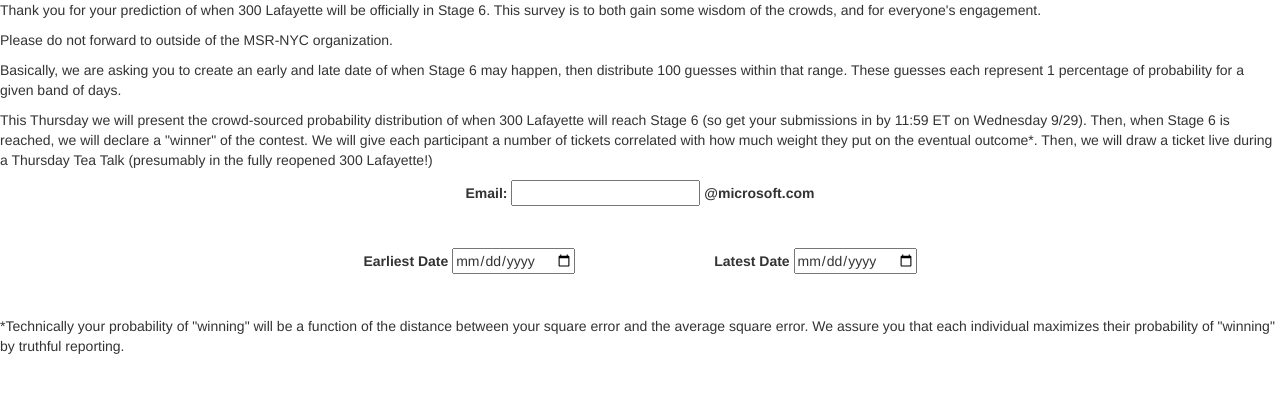
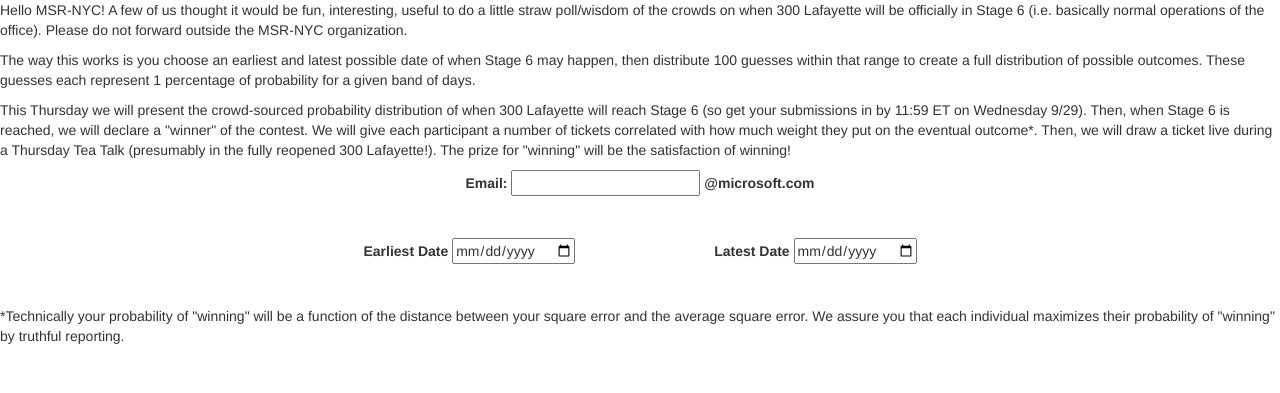
Before and after one commit to SoyBison/s6bets, a Flask app: page / in a window 1280 px wide. Shown: the top 393 px of the page. Run offline with Flask 2, Linux system fonts and the light colour scheme; some libraries are stand-ins or nearby versions.

Commit message:
changed copy

```diff
--- a/templates/index.html
+++ b/templates/index.html
@@ -10,12 +10,10 @@
 <script src="https://code.jquery.com/jquery-3.6.0.min.js" integrity="sha256-/xUj+3OJU5yExlq6GSYGSHk7tPXikynS7ogEvDej/m4=" crossorigin="anonymous"></script>
 <script src="../static/balls.js"></script>
 <body>
-<p>Thank you for your prediction of when 300 Lafayette will be officially in Stage 6. This survey is to both gain some wisdom of the crowds, and for everyone's engagement.</p>
-<p>Please do not forward to outside of the MSR-NYC organization.</p>
-<p>Basically, we are asking you to create an early and late date of when Stage 6 may happen, then distribute 100 guesses within that range. These guesses each represent 1 percentage of probability for a given band of days.</p>
-<p> This Thursday we will present the crowd-sourced probability distribution of when 300 Lafayette will reach Stage 6 (so get your submissions in by 11:59 ET on Wednesday 9/29). Then, when Stage 6 is reached, we will declare a "winner" of the contest.
-    We will give each participant a number of tickets correlated with how much weight they put on the eventual outcome*. Then, we will draw a ticket live during a Thursday Tea Talk (presumably in the fully reopened 300 Lafayette!)
-</p>
+<p>Hello MSR-NYC! A few of us thought it would be fun, interesting, useful to do a little straw poll/wisdom of the crowds on when 300 Lafayette will be officially in Stage 6 (i.e. basically normal operations of the office). Please do not forward outside the MSR-NYC organization.</p>
+<p>The way this works is you choose an earliest and latest possible date of when Stage 6 may happen, then distribute 100 guesses within that range to create a full distribution of possible outcomes. These guesses each represent 1 percentage of probability for a given band of days.</p>
+<p>This Thursday we will present the crowd-sourced probability distribution of when 300 Lafayette will reach Stage 6 (so get your submissions in by 11:59 ET on Wednesday 9/29). Then, when Stage 6 is reached, we will declare a "winner" of the contest. We will give each participant a number of tickets correlated with how much weight they put on the eventual outcome*. Then, we will draw a ticket live during a Thursday Tea Talk (presumably in the fully reopened 300 Lafayette!). The prize for "winning" will be the satisfaction of winning!</p>
+
 <form id="main_form" action="{{ url_for('add_record') }}" method="post">
     <div class="container space-around">
         <div>
```
